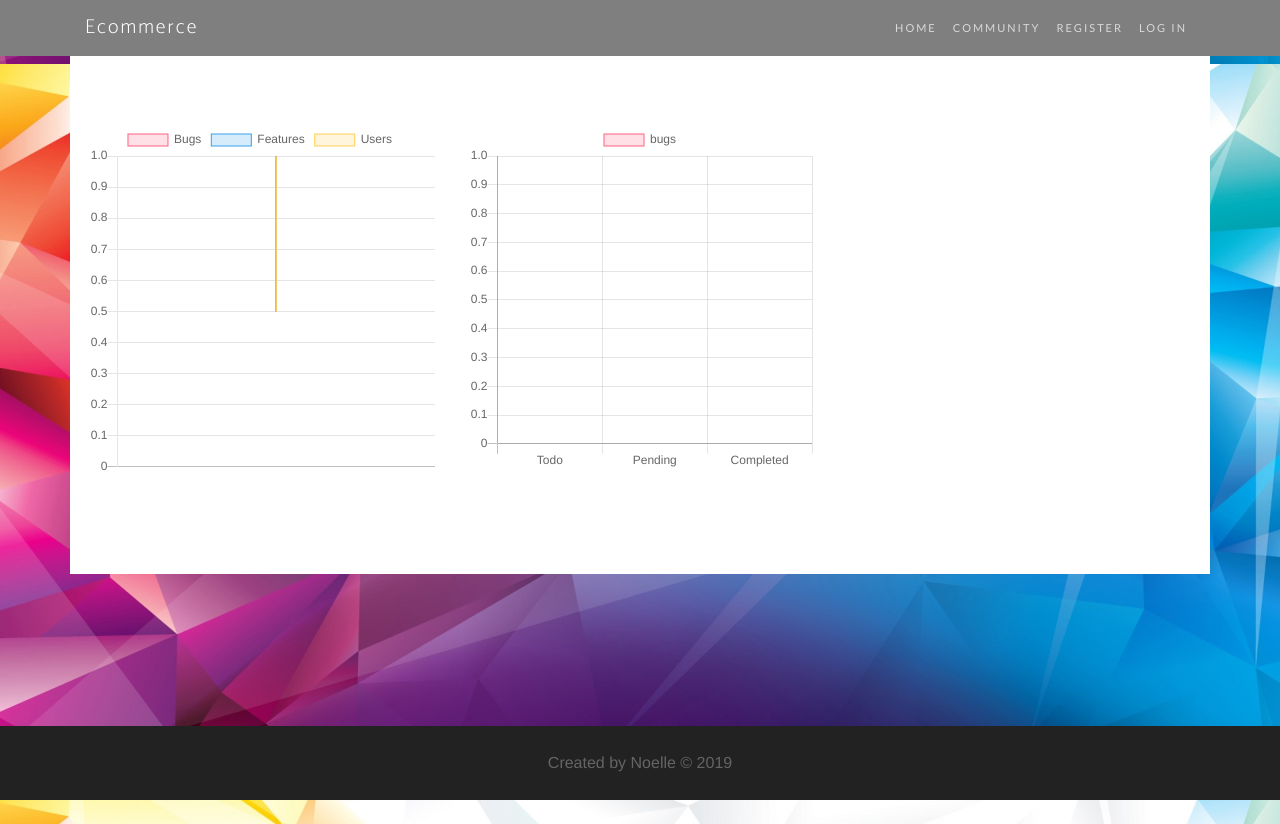
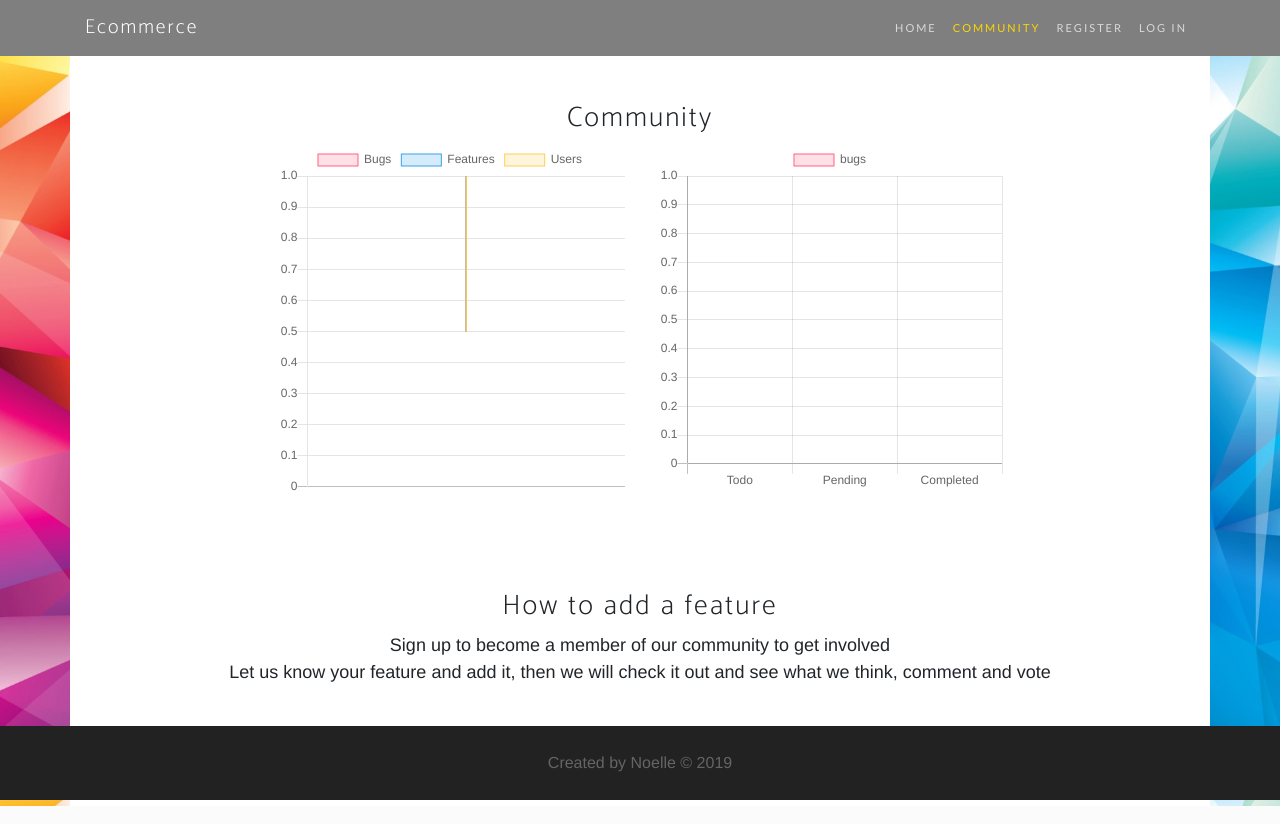
Before and after one commit to Code-Institute-Submissions/ecommerce-project, a Django app: page /community in a window 1280 px wide. Run offline with Django 3.2, Linux system fonts and the light colour scheme; data that the repository does not hold is empty; some libraries are stand-ins or nearby versions; some web fonts are replaced.

Commit message:
added seletec navbar link to turn gold also made sure total in cart is shown, made sure that the background image is on every page. added envproject so project runs when deployed to heroku

```diff
--- /dev/null
+++ b/envproject/pyvenv.cfg
@@ -0,0 +1,3 @@
+home = /usr/bin
+include-system-site-packages = false
+version = 3.4.3
--- a/home/views.py
+++ b/home/views.py
@@ -11,7 +11,7 @@ import json
 def all_index(request):
     """This is a  view that displays the index page"""
 
-    return render(request, "index.html")
+    return render(request, "index.html", {'index_selected': 'navbar-text-bold'})
 
 def graph(request):
     bugs = Bugs.objects.all()
@@ -40,4 +40,4 @@ def graph(request):
     return HttpResponse(json.dumps(data))
 
 def community(request):
-    return render(request, 'community.html')
+    return render(request, 'community.html', {'community_selected': 'navbar-text-bold'})
--- a/static/css/custom.css
+++ b/static/css/custom.css
@@ -14,7 +14,7 @@ footer {
     background-image: url("../img/poly.jpg");
     background-position: center;
     min-height: 100vh;
-    height:100%;
+    /* height:100%; */
     background-size: 100% auto;
 
 }
--- a/templates/base.html
+++ b/templates/base.html
@@ -33,7 +33,6 @@
   {% include 'partials/_navbar.html' %}
 
   <!-- Main content -->
-  <
   {% block content %} {% endblock %}
 
 
--- a/templates/community.html
+++ b/templates/community.html
@@ -1,17 +1,32 @@
+
 {% extends 'base.html' %}
 {% block content %}
 
 <div class="background-image">
-    <section class="container background-white">
+    <section class="container background-white" style="padding-top: 8%">
+        <center>
+        <h3>Community</h3>
         <div class="row">
 
-            <div class="col-xs-12 col-sm-6 col-md-4 col-lg-4">
+            <div class="col-xs-12 col-sm-6 col-md-4 col-lg-4 offset-2">
                 <canvas id="pie" width="400" height="400"></canvas>
             </div>
             <div class="col-xs-12 col-sm-6 col-md-4 col-lg-4">
                     <canvas id="bar" width="400" height="400"></canvas>
                 </div>
         </div>
+        <br>
+        <br>
+        <br>
+        <br>
+        <div>
+            <h3>How to add a feature</h3>
+            <p>
+                Sign up to become a member of our community to get involved<br>
+                Let us know your feature and add it, then we will check it out and see what we think, comment and vote
+            </p>
+        </div>
+        </center>
     </section>
 </div>
 {% endblock %}
--- a/templates/partials/_navbar.html
+++ b/templates/partials/_navbar.html
@@ -10,10 +10,10 @@
     <div class="collapse navbar-collapse" id="navbarResponsive">
       <ul class="navbar-nav ml-auto">
         <li class="nav-item">
-          <a class="nav-link js-scroll-trigger" href="{% url 'index' %}">Home</a>
+          <a class="nav-link js-scroll-trigger {{index_selected}}" href="{% url 'index' %}">Home</a>
         </li>
         <li class="nav-item">
-            <a class="nav-link js-scroll-trigger" href="{% url 'community' %}">Community</a>
+            <a class="nav-link js-scroll-trigger {{community_selected}}" href="{% url 'community' %}">Community</a>
           </li>
         {% if user.is_authenticated %}
         <li class="nav-item">
@@ -28,17 +28,17 @@
           </a>
         </li>
         <li class="nav-item">
-          <a class="nav-link js-scroll-trigger" href="{% url 'profile' %}">Profile</a>
+          <a class="nav-link js-scroll-trigger {{profile_selected}}" href="{% url 'profile' %}">Profile</a>
         </li>
         <li class="nav-item">
           <a class="nav-link js-scroll-trigger" href="{% url 'logout' %}">Log Out</a>
         </li>
         {% else %}
         <li class="nav-item">
-          <a class="nav-link js-scroll-trigger" href="{% url 'register' %}">Register</a>
+          <a class="nav-link js-scroll-trigger {{register_selected}}" href="{% url 'register' %}">Register</a>
         </li>
         <li class="nav-item">
-          <a class="nav-link js-scroll-trigger" href="{% url 'login' %}">Log In</a>
+          <a class="nav-link js-scroll-trigger {{login_selected}}" href="{% url 'login' %}">Log In</a>
         </li>
         {% endif %}
         {% if user.is_superuser %}
```
Also changed, not shown: accounts/views.py (+15 -4 lines), bugs/templates/partials/_bug.html (+4 -4 lines), bugs/views.py (+7 -1 lines), cart/templates/mycart.html (+13 -17 lines), features/templates/partials/_feature.html (+4 -4 lines), features/views.py (+7 -1 lines), 1 other file.
